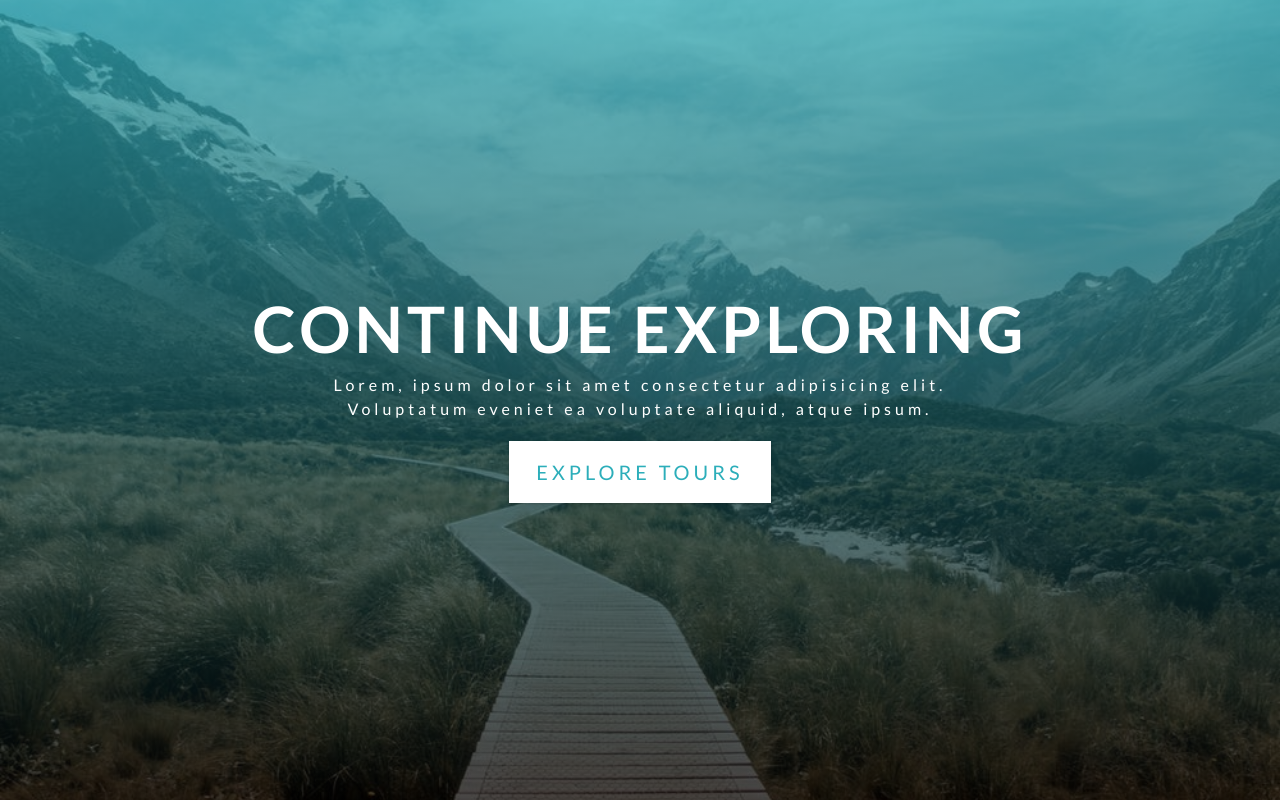
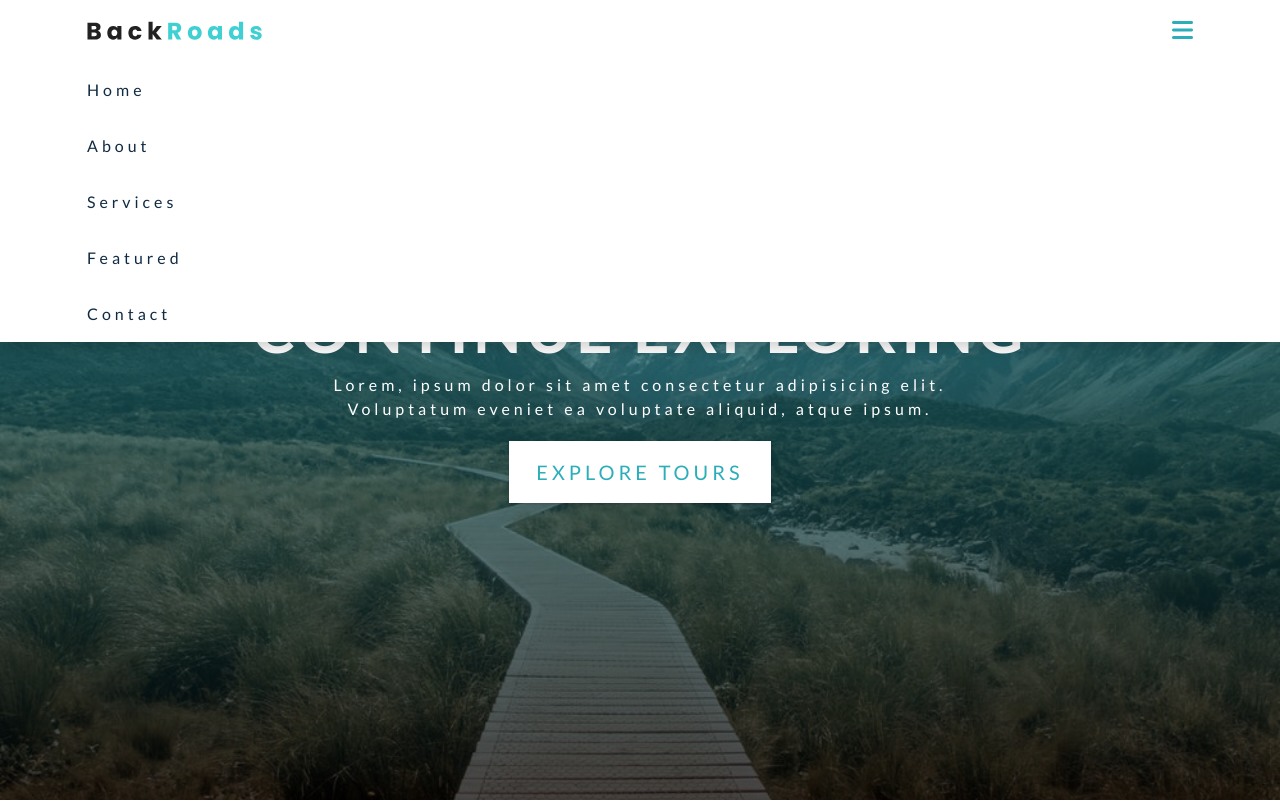
Before and after one commit to zihad-hossion/tour-company, a plain HTML site: page index.html in a window 1280 px wide. Shown: the top 802 px of the page. Drawn offline with Linux system fonts and the light colour scheme.

Commit message:
nav finish

```diff
--- a/css/_header.scss
+++ b/css/_header.scss
@@ -1,3 +1,72 @@
+.navbar {
+    position: fixed;
+    top: 0;
+    left: 0;
+    width: 100%;
+    background: $clr-white;
+    box-shadow: $dark-shadow;
+    z-index: 2;
+
+    .nav-center {
+        width: 100%;
+        max-width: 1170px;
+        margin: 0 auto;
+    }
+
+    .nav-icons {
+        display: none;
+    }
+
+    .nav-header {
+        display: flex;
+        justify-content: space-between;
+        align-items: center;
+        padding: 1rem 2rem;
+    }
+
+    .nav-toggle {
+        background: transparent;
+        border: transparent;
+        font-size: 1.5rem;
+        color: $clr-primary-5;
+        cursor: pointer;
+        transition: $transition;
+
+        &:hover {
+            transform: scale(1.2);
+        }
+    }
+
+    .nav-link {
+        display: block;
+        font-size: 1rem;
+        padding: 1rem 2rem;
+        text-transform: capitalize;
+        letter-spacing: $spacing;
+        transition: $transition;
+        color: $clr-grey-1;
+        cursor: pointer;
+
+        &:hover {
+            color: $clr-primary-1;
+            background: $clr-primary-8;
+            padding-left: 2.25rem;
+        }
+    }
+
+    .nav-links {
+        height: 0;
+        overflow: hidden;
+        transition: $transition;
+    }
+
+    .show-links {
+        height: 280px;
+    }
+}
+
+
+
 .hero {
     min-height: 100vh;
     background: $clr-primary-5;
--- a/css/_main.scss
+++ b/css/_main.scss
@@ -57,15 +57,15 @@ a {
     text-decoration: none;
 }
 
-img {
+// img {
+//     width: 100%;
+//     display: block;
+// }
+
+img:not(.nav-logo) {
     width: 100%;
     display: block;
 }
-
-// img:not(.nav-logo) {
-//     width: 100%;
-//     display: block;
-// }
 
 h1,
 h2,
--- a/index.html
+++ b/index.html
@@ -16,39 +16,39 @@
 <body>
     <!-- header start -->
     <header id="home">
-        <!-- <div class="navbar">
+        <nav class="navbar">
             <div class="nav-center">
                 <div class="nav-header">
                     <img src="./images/logo.svg" class="nav-logo" alt="logo image">
+                    <button type="button" class="nav-toggle" id="nav-toggle"><i class="fas fa-bars"></i></button>
                 </div>
+                <ul class="nav-links show-links" id="nav-links">
+                    <li><a href="#home" class="nav-link scroll-link">Home</a></li>
+                    <li><a href="#about" class="nav-link scroll-link">About</a></li>
+                    <li><a href="#services" class="nav-link scroll-link">Services</a></li>
+                    <li><a href="#featured" class="nav-link scroll-link">Featured</a></li>
+                    <li><a href="#contact" class="nav-link scroll-link">Contact</a></li>
+                    <li><a href="#gallery" class="nav-link scroll-link">Gallery</a></li>
+                </ul>
+                <ul class="nav-icons">
+                    <li><a href="#" class="nav-icon"><i class="fa-brands fa-facebook"></i></a></li>
+                    <li><a href="#" class="nav-icon"><i class="fa-brands fa-twitter"></i></a></li>
+                    <li><a href="#" class="nav-icon"><i class="fa-brands fa-linkedin"></i></a></li>
+                </ul>
             </div>
-
-            <nav>
-                <ul class="nlinks">
-                    <li><a href="index.html">home</a></li>
-                    <li><a href="#about">about</a></li>
-                    <li><a href="#services">services</a></li>
-                    <li><a href="#featured">featured</a></li>
-                    <li><a href="#gellery">gallery</a></li>
-                </ul>
-            </nav>
-        </div>
-        <div class="social-icons">
-            <a href=""><i class="fa-brands fa-facebook"></i></a>
-            <a href=""><i class="fa-brands fa-twitter"></i></a>
-            <a href=""><i class="fa-brands fa-linkedin"></i></a>
-        </div> -->
-
+        </nav>
         <div class="hero">
             <div class="hero-banner">
                 <h1>continue exploring</h1>
-                <p>Lorem, ipsum dolor sit amet consectetur adipisicing elit. Voluptatum eveniet ea voluptate aliquid,
+                <p>Lorem, ipsum dolor sit amet consectetur adipisicing elit. Voluptatum eveniet ea voluptate
+                    aliquid,
                     atque
                     ipsum.</p>
                 <a href="#featured" class="btn hero-btn sroll-link">explore tours</a>
             </div>
 
         </div>
+
     </header>
     <!-- header end -->
 
```
Also changed, not shown: css/style.css, 1 other file.
